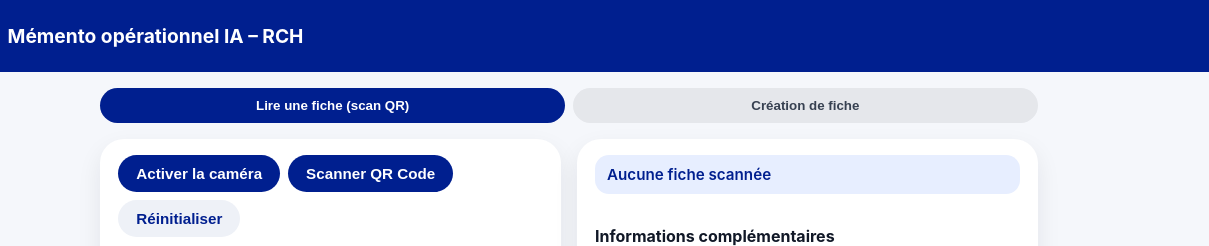
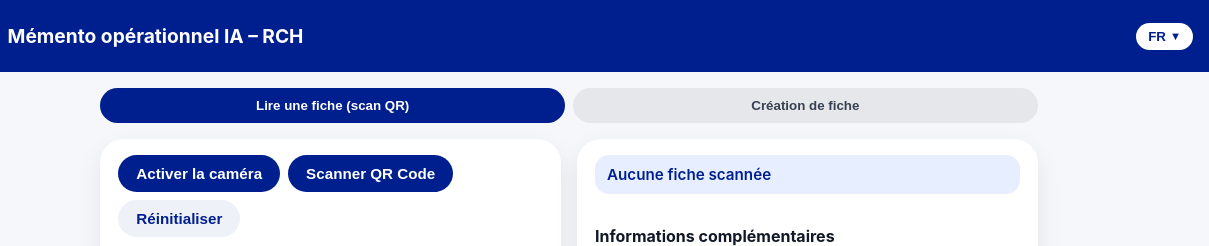
Before and after one commit to annelefevre2-crypto/M-mentoIARCH.V0.1, a plain HTML site: page index.html in a window 1280 px wide. Shown: the top 246 px of the page, 71-1280 px from the left. Drawn offline with Linux system fonts and the light colour scheme; a script that the page names is missing; a web font is replaced by a local one.

Commit message:
Add files via upload

```diff
--- a/index.html
+++ b/index.html
@@ -30,6 +30,12 @@
         </div>
       </div>
       <div class="header-right">
+        <!-- Sélecteur de langue (statique pour l’instant) -->
+        <button class="lang-switch">
+          <span>FR</span>
+          <span class="lang-switch-arrow">▼</span>
+        </button>
+      </div>
     </header>
 
     <!-- Contenu principal -->
```
